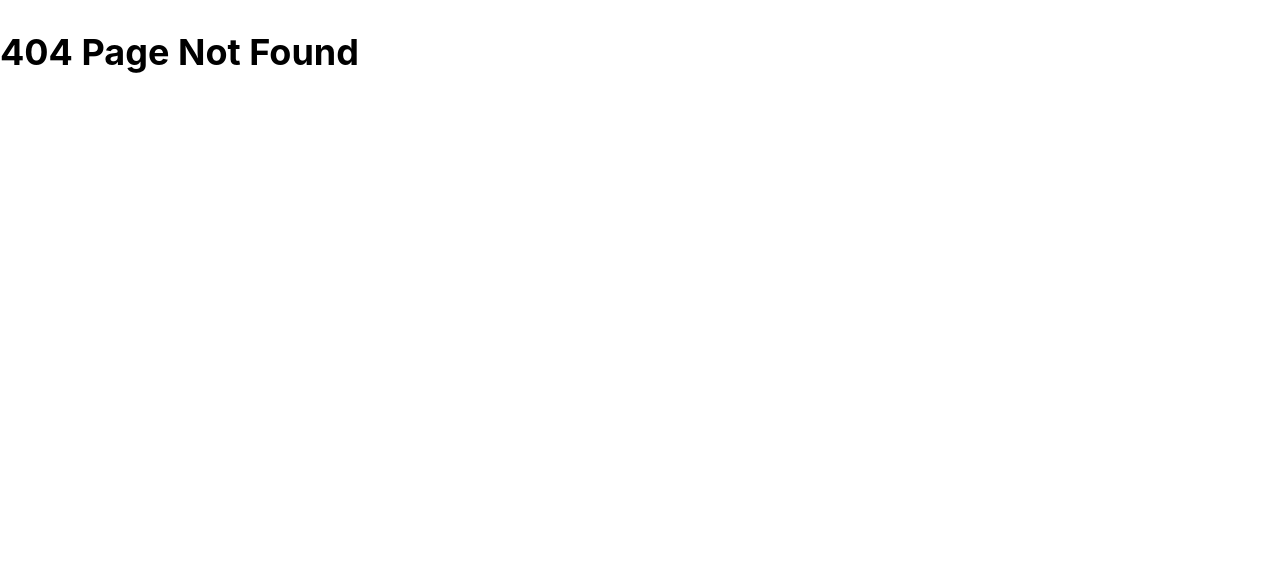
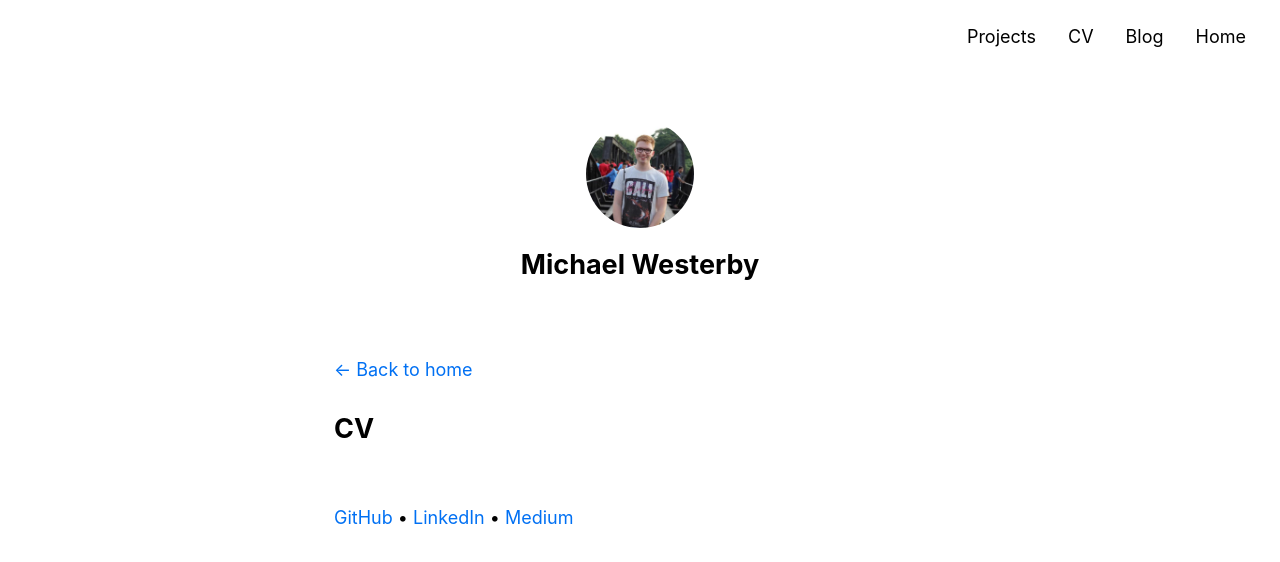
Before and after one commit to mwesterby/michaelwesterby.com, a Next.js app: page /cv in a window 1280 px wide. Before the commit this address had no page. Shown: the top 562 px of the page. Built offline with nearby package versions, Linux system fonts and the light colour scheme.

Commit message:
Added initial navbar

```diff
--- a/components/layout.js
+++ b/components/layout.js
@@ -3,12 +3,15 @@ import styles from './layout.module.css'
 import utilStyles from '../styles/utils.module.css'
 import Link from 'next/link'
 import Footer from './footer'
+import Navbar from './navbar'
 
 const name = 'Michael Westerby'
 export const siteTitle = name
 
 export default function Layout({ children, home }) {
   return (
+    <>
+      <Navbar />
       <div className={styles.container}>
         <Head>
           <link rel="icon" href="/favicon.ico" />
@@ -54,5 +57,6 @@ export default function Layout({ children, home }) {
         <main>{children}</main>
         <Footer />
       </div>
+    </>
   )
 }
--- /dev/null
+++ b/components/navbar.js
@@ -0,0 +1,23 @@
+import styles from './navbar.module.css'
+import Link from 'next/link'
+
+function NavLink({label, address}) {
+  return (
+    <div className={styles.navbarItem}>
+      <Link href={address}>
+        <a className={styles.navbarLink}>{label}</a>
+      </Link>
+    </div>
+  )
+}
+
+export default function Navbar() {
+  return (
+    <div className={styles.navbar}>
+      <NavLink label='Home' address='/'/>
+      <NavLink label='Blog' address='/posts'/>
+      <NavLink label='CV' address='/cv'/>
+      <NavLink label='Projects' address='/projects'/>
+    </div>
+  )
+}
--- /dev/null
+++ b/components/navbar.module.css
@@ -0,0 +1,19 @@
+.navbar {
+  list-style-type: none;
+  margin: 0;
+  padding-right: 1rem;
+  padding-top: 0.5rem;
+  overflow: hidden;
+}
+
+.navbarItem {
+  float: right;
+}
+
+.navbarLink {
+  display: block;
+  color: black;
+  text-align: center;
+  padding: 14px 16px;
+  text-decoration: none;
+}
--- /dev/null
+++ b/pages/cv.js
@@ -0,0 +1,16 @@
+import Layout from '../components/layout'
+import Head from 'next/head'
+import utilStyles from '../styles/utils.module.css'
+
+export default function CV() {
+  return (
+    <Layout>
+      <Head>
+        <title>CV</title>
+      </Head>
+      <article>
+        <h1 className={utilStyles.headingXK}>CV</h1>
+      </article>
+    </Layout>
+  )
+}
```
Lines whose indentation alone changed are shown as unchanged.
